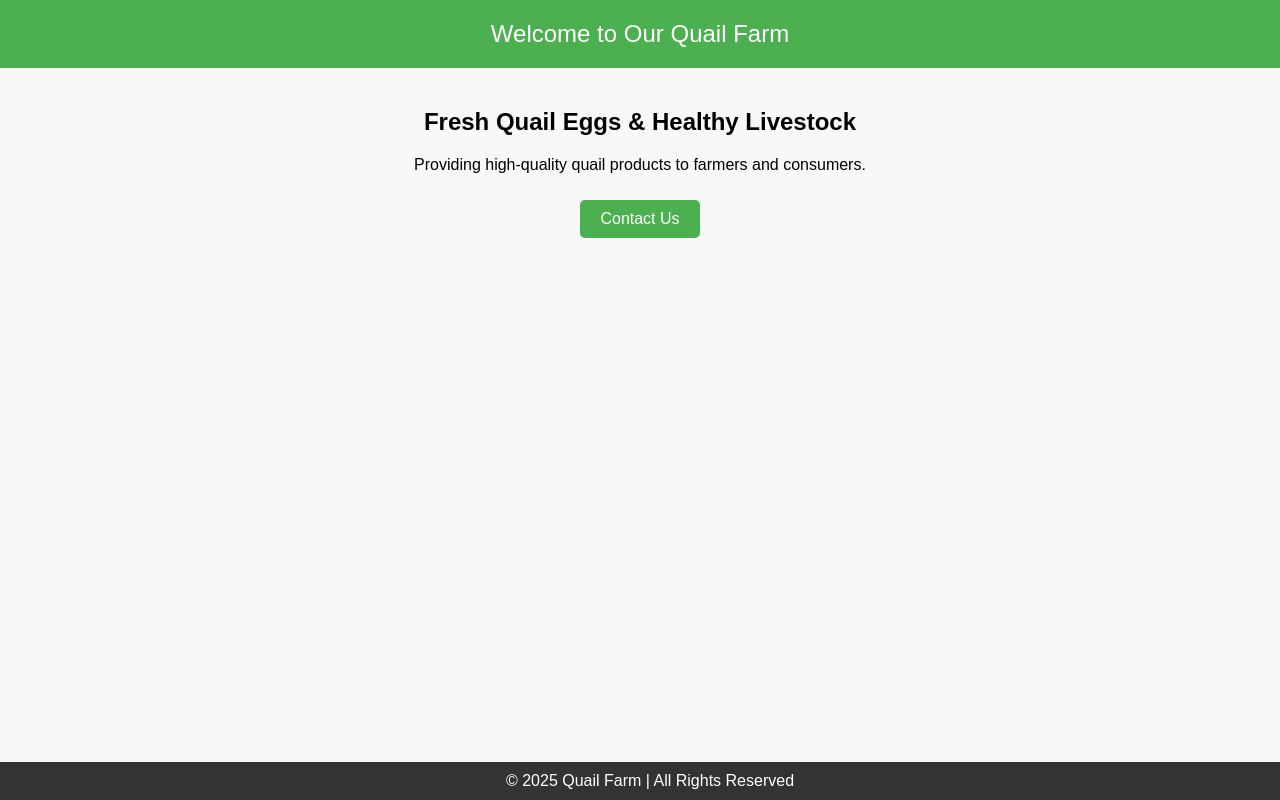
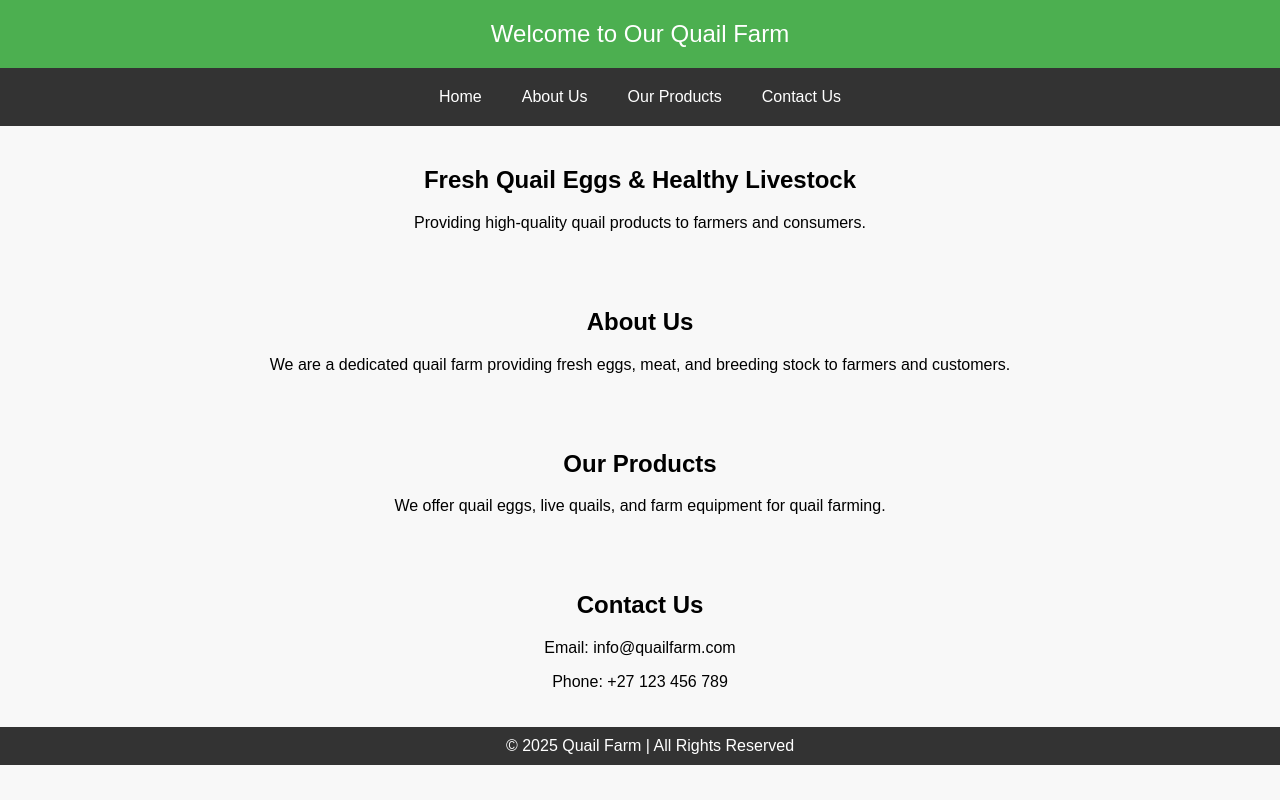
Before and after one commit to AgriSolveSA/quail-business, a plain HTML site: page Index.html in a window 1280 px wide. Drawn offline with Linux system fonts and the light colour scheme.

Commit message:
Second Commit changing renaming file

```diff
--- a/Index.html
+++ b/Index.html
@@ -7,7 +7,6 @@
     <style>
         body {
             font-family: Arial, sans-serif;
-            text-align: center;
             margin: 0;
             padding: 0;
             background-color: #f8f8f8;
@@ -16,16 +15,33 @@
             background-color: #4CAF50;
             color: white;
             padding: 20px;
+            text-align: center;
             font-size: 24px;
+        }
+        nav {
+            display: flex;
+            justify-content: center;
+            background-color: #333;
+            padding: 10px;
+        }
+        nav a {
+            color: white;
+            text-decoration: none;
+            padding: 10px 20px;
+        }
+        nav a:hover {
+            background-color: #575757;
         }
         section {
             padding: 20px;
+            text-align: center;
         }
         footer {
             background-color: #333;
             color: white;
             padding: 10px;
-            position: fixed;
+            text-align: center;
+            position: relative;
             bottom: 0;
             width: 100%;
         }
@@ -44,10 +60,28 @@
     <header>
         Welcome to Our Quail Farm
     </header>
-    <section>
+    <nav>
+        <a href="#home">Home</a>
+        <a href="#about">About Us</a>
+        <a href="#products">Our Products</a>
+        <a href="#contact">Contact Us</a>
+    </nav>
+    <section id="home">
         <h2>Fresh Quail Eggs & Healthy Livestock</h2>
         <p>Providing high-quality quail products to farmers and consumers.</p>
-        <a href="#contact" class="btn">Contact Us</a>
+    </section>
+    <section id="about">
+        <h2>About Us</h2>
+        <p>We are a dedicated quail farm providing fresh eggs, meat, and breeding stock to farmers and customers.</p>
+    </section>
+    <section id="products">
+        <h2>Our Products</h2>
+        <p>We offer quail eggs, live quails, and farm equipment for quail farming.</p>
+    </section>
+    <section id="contact">
+        <h2>Contact Us</h2>
+        <p>Email: info@quailfarm.com</p>
+        <p>Phone: +27 123 456 789</p>
     </section>
     <footer>
         &copy; 2025 Quail Farm | All Rights Reserved
```
